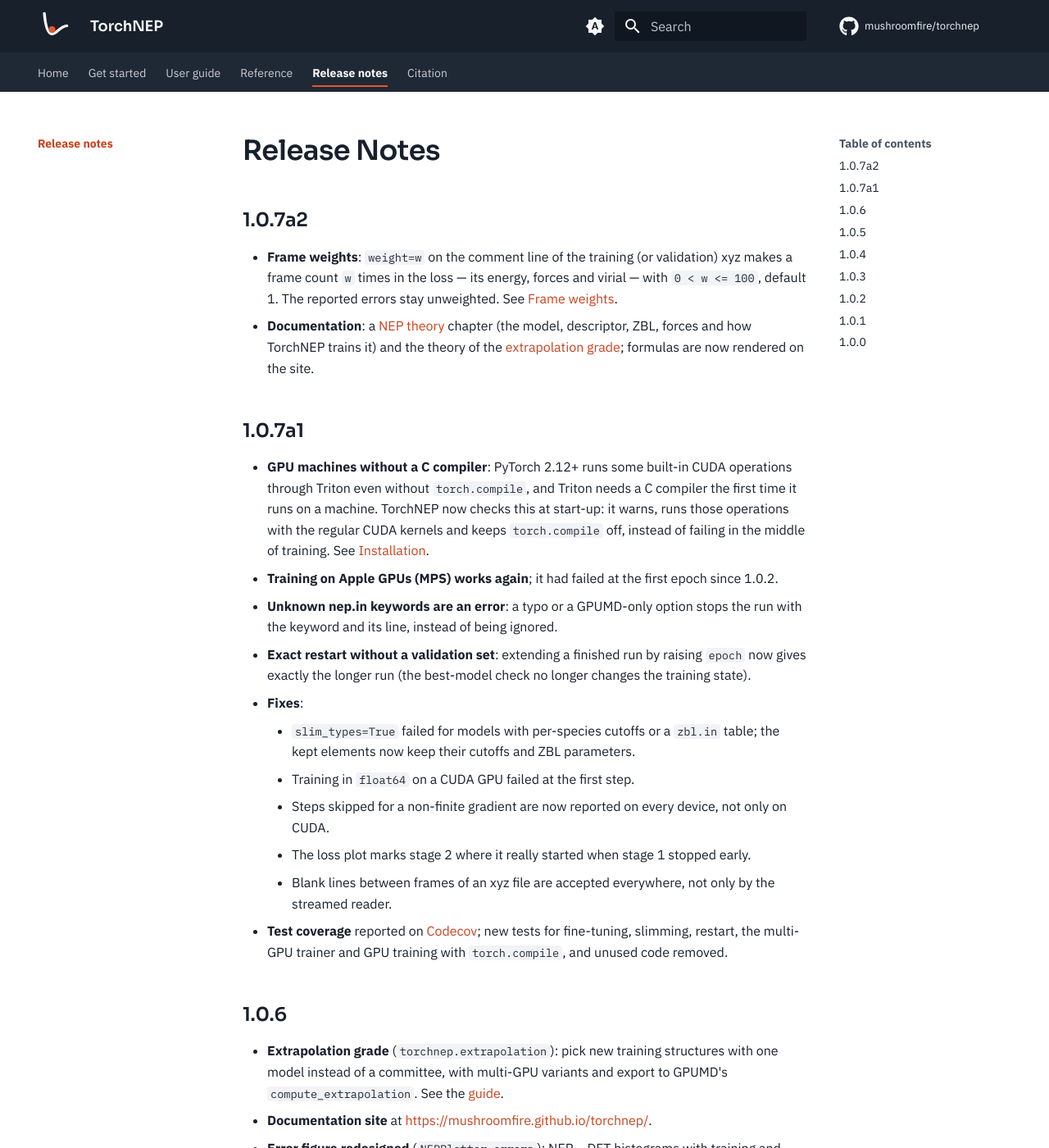
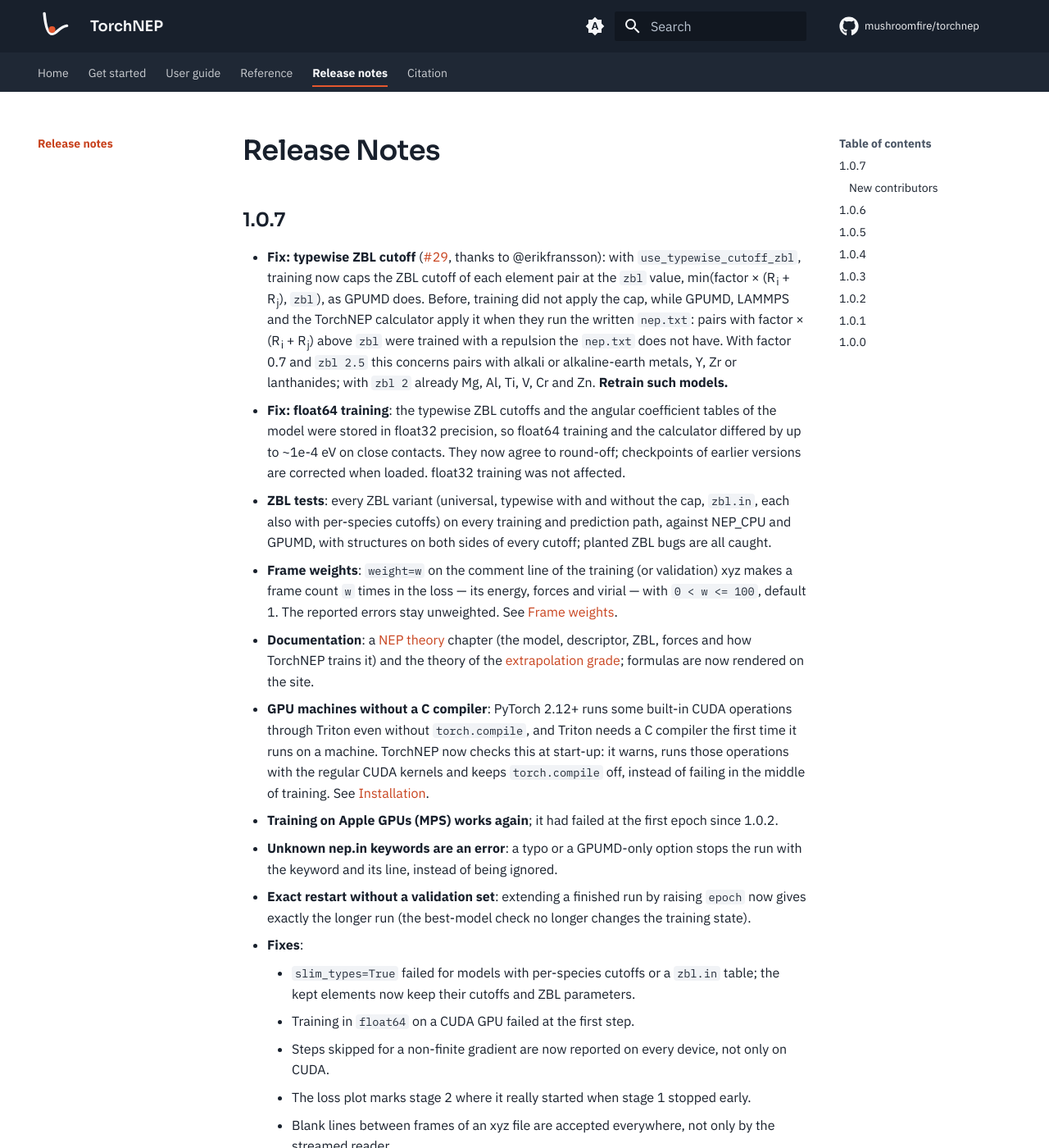
Before and after one commit to mushroomfire/torchnep, an MkDocs documentation site: the page built from docs/release-notes.md, in a window 1280 px wide and 1400 px high. Shown: the whole window at 82% size. Built offline with MkDocs 1.6.1 and Material for MkDocs 9.7.7, drawn with Linux system fonts in a browser that asks for light colours; comment, search, counter and statistics services are not loaded; some of the changed text lies outside the part shown.

Commit message:
Version 1.0.7; release notes

```diff
--- a/docs/release-notes.md
+++ b/docs/release-notes.md
@@ -1,12 +1,12 @@
 # Release Notes
 
-## 1.0.7a2
+## 1.0.7
 
+- **Fix: typewise ZBL cutoff** ([#29](https://github.com/mushroomfire/torchnep/pull/29), thanks to @erikfransson): with `use_typewise_cutoff_zbl`, training now caps the ZBL cutoff of each element pair at the `zbl` value, min(factor × (R<sub>i</sub> + R<sub>j</sub>), `zbl`), as GPUMD does. Before, training did not apply the cap, while GPUMD, LAMMPS and the TorchNEP calculator apply it when they run the written `nep.txt`: pairs with factor × (R<sub>i</sub> + R<sub>j</sub>) above `zbl` were trained with a repulsion the `nep.txt` does not have. With factor 0.7 and `zbl 2.5` this concerns pairs with alkali or alkaline-earth metals, Y, Zr or lanthanides; with `zbl 2` already Mg, Al, Ti, V, Cr and Zn. **Retrain such models.**
+- **Fix: float64 training**: the typewise ZBL cutoffs and the angular coefficient tables of the model were stored in float32 precision, so float64 training and the calculator differed by up to ~1e-4 eV on close contacts. They now agree to round-off; checkpoints of earlier versions are corrected when loaded. float32 training was not affected.
+- **ZBL tests**: every ZBL variant (universal, typewise with and without the cap, `zbl.in`, each also with per-species cutoffs) on every training and prediction path, against NEP_CPU and GPUMD, with structures on both sides of every cutoff; planted ZBL bugs are all caught.
 - **Frame weights**: `weight=w` on the comment line of the training (or validation) xyz makes a frame count `w` times in the loss — its energy, forces and virial — with `0 < w <= 100`, default 1. The reported errors stay unweighted. See [Frame weights](getting-started/training-data.md#frame-weights).
 - **Documentation**: a [NEP theory](getting-started/theory.md) chapter (the model, descriptor, ZBL, forces and how TorchNEP trains it) and the theory of the [extrapolation grade](guide/extrapolation.md#theory); formulas are now rendered on the site.
-
-## 1.0.7a1
-
 - **GPU machines without a C compiler**: PyTorch 2.12+ runs some built-in CUDA operations through Triton even without `torch.compile`, and Triton needs a C compiler the first time it runs on a machine. TorchNEP now checks this at start-up: it warns, runs those operations with the regular CUDA kernels and keeps `torch.compile` off, instead of failing in the middle of training. See [Installation](getting-started/installation.md#a-c-compiler-on-the-gpu-machine).
 - **Training on Apple GPUs (MPS) works again**; it had failed at the first epoch since 1.0.2.
 - **Unknown nep.in keywords are an error**: a typo or a GPUMD-only option stops the run with the keyword and its line, instead of being ignored.
@@ -18,6 +18,10 @@
     - The loss plot marks stage 2 where it really started when stage 1 stopped early.
     - Blank lines between frames of an xyz file are accepted everywhere, not only by the streamed reader.
 - **Test coverage** reported on [Codecov](https://codecov.io/gh/mushroomfire/torchnep); new tests for fine-tuning, slimming, restart, the multi-GPU trainer and GPU training with `torch.compile`, and unused code removed.
+
+### New contributors
+
+- @erikfransson made their first contribution in [#29](https://github.com/mushroomfire/torchnep/pull/29)
 
 ## 1.0.6
 
--- a/torchnep/__init__.py
+++ b/torchnep/__init__.py
@@ -11,7 +11,7 @@
 # You should have received a copy of the GNU General Public License
 # along with TorchNEP.  If not, see <http://www.gnu.org/licenses/>.
 
-__version__ = "1.0.7a2"
+__version__ = "1.0.7"
 
 from .predict import predict_dataset, predict_dataset_sharded
 from .train import train_nep
```
Also changed, not shown: README.md (+1 -1 lines).
